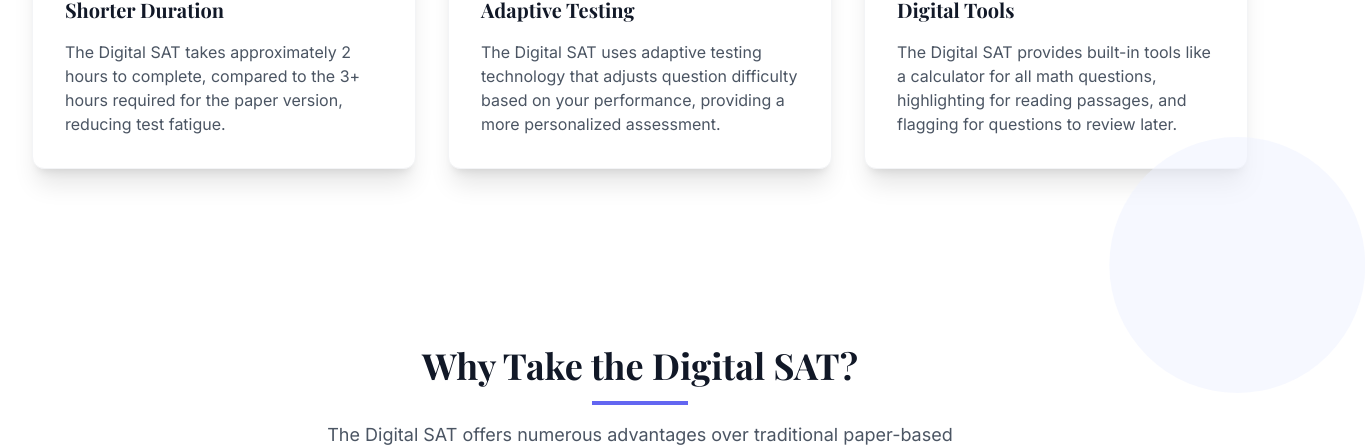
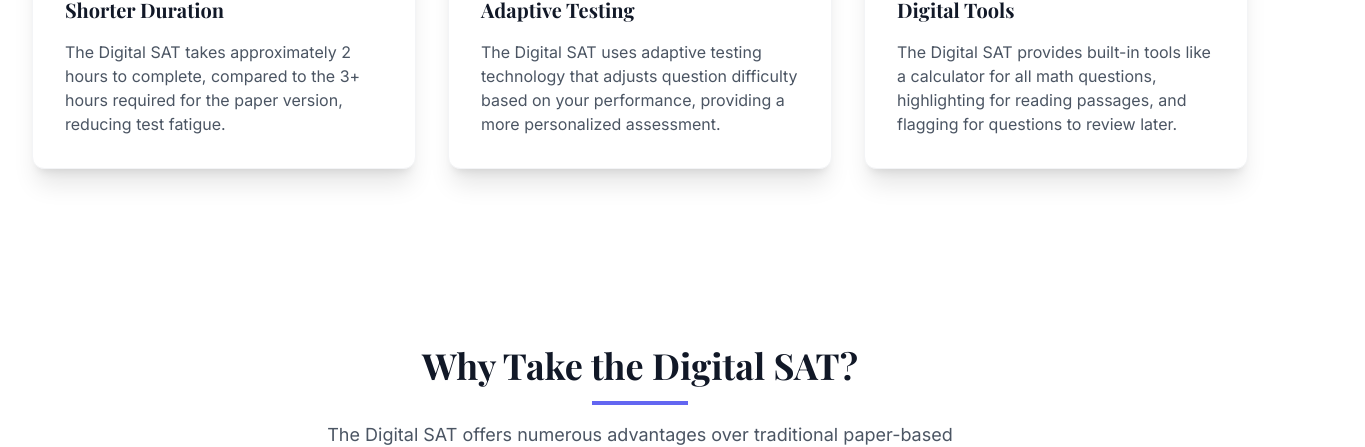
Before and after one commit to salmanshahriar/DSAT-School-Main-Website, a Next.js app: page /digital-sat in a window 1280 px wide. Shown: the part 1080-1527 px from the top of the page, 1365 px wide, since content can reach past the window. Built offline with nearby package versions, Linux system fonts and the light colour scheme; a web font is replaced by a local one.

Commit message:
uploading

```diff
--- a/components/sections/digital-sat-benefits.tsx
+++ b/components/sections/digital-sat-benefits.tsx
@@ -106,8 +106,8 @@ export default function DigitalSATBenefits() {
   return (
     <section className="py-20 bg-white relative">
       {/* Decorative elements */}
-      <div className="absolute top-0 right-0 w-64 h-64 bg-indigo-50 rounded-full opacity-50 -translate-y-1/2 translate-x-1/3"></div>
-      <div className="absolute bottom-0 left-0 w-48 h-48 bg-indigo-50 rounded-full opacity-50 translate-y-1/3 -translate-x-1/4"></div>
+      {/* <div className="absolute top-0 right-0 w-64 h-64 bg-indigo-50 rounded-full opacity-50 -translate-y-1/2 translate-x-1/3"></div> */}
+      {/* <div className="absolute bottom-0 left-0 w-48 h-48 bg-indigo-50 rounded-full opacity-50 translate-y-1/3 -translate-x-1/4"></div> */}
 
       <div className="max-w-7xl mx-auto px-4 sm:px-6 lg:px-8 relative z-10">
         <motion.div
```
